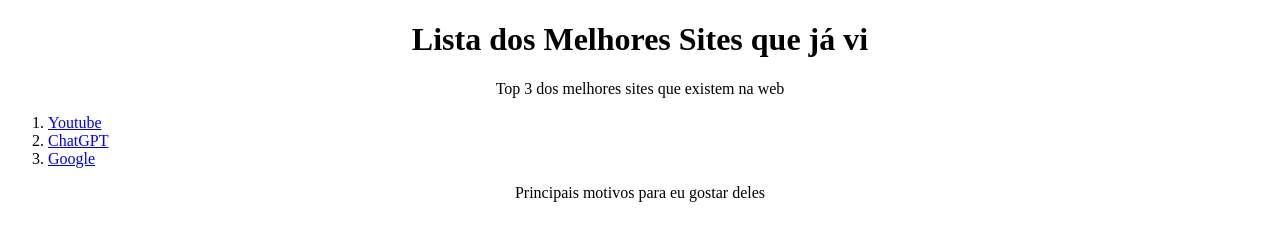
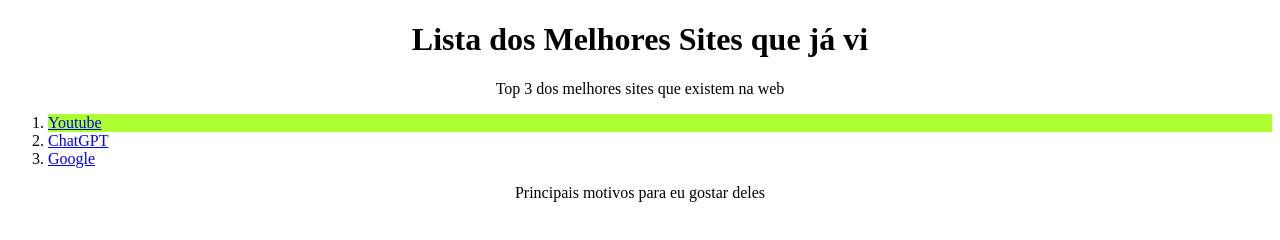
Before and after one commit to MateusDDev/trybe-exercicios, a plain HTML site: page fundamentos/secao-02-introducao-a-html-e-css/dia-03-html-e-css-seletores-e-posicionamento/index3.html in a window 1280 px wide. In both pictures the pointer is over the item "Youtube". Drawn offline with Linux system fonts and the light colour scheme.

Commit message:
Adicionado hover a tag li

```diff
--- a/fundamentos/secao-02-introducao-a-html-e-css/dia-03-html-e-css-seletores-e-posicionamento/style3.css
+++ b/fundamentos/secao-02-introducao-a-html-e-css/dia-03-html-e-css-seletores-e-posicionamento/style3.css
@@ -1,3 +1,7 @@
 h1, p {
     text-align: center;
 }
+
+li:hover {
+    background-color: greenyellow;
+}
```
